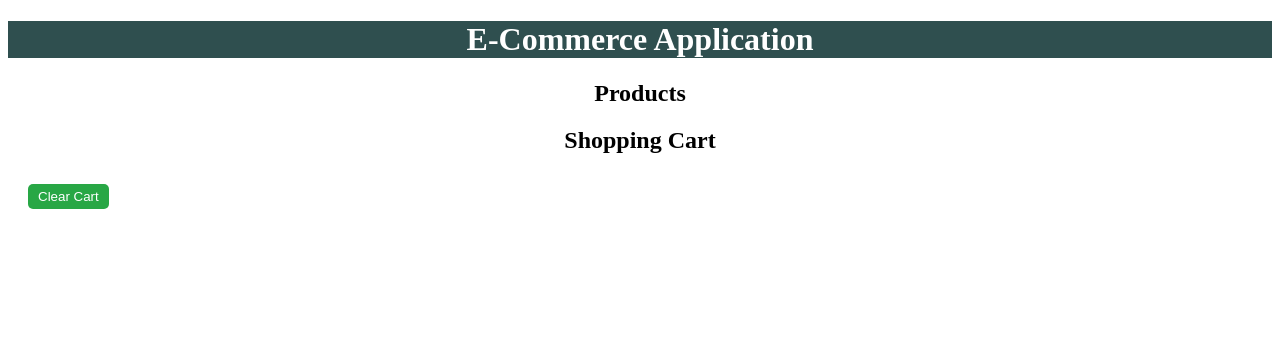
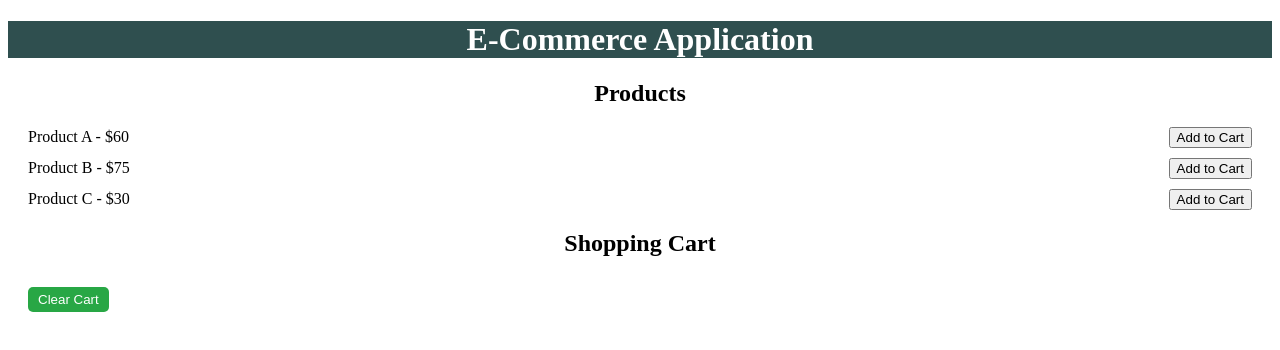
Before and after one commit to DivineBi/ECOMMERCE_RTK, a React (Vite) app: page / in a window 1280 px wide. Shown: the top 350 px of the page. Built offline with nearby package versions, Linux system fonts and the light colour scheme.

Commit message:
fin step 2-4: ProductList component,Redux logic, Actions and reducers creation

```diff
--- a/src/Components/ProductList.jsx
+++ b/src/Components/ProductList.jsx
@@ -13,6 +13,14 @@ const ProductList = () => {
     <div className="product-list">
       <h2 className="product-list-title">Products</h2>
       <ul className="product-list-items">
+        {products.map(product => (
+          <li key={product.id} className="product-list-item">
+            <span>{product.name} - ${product.price}</span>
+            <button>
+              Add to Cart
+            </button>
+          </li>
+        ))}
 
       </ul>
     </div>
```
Also changed, not shown: src/Components/CartSlice.jsx (+8 -1 lines).
